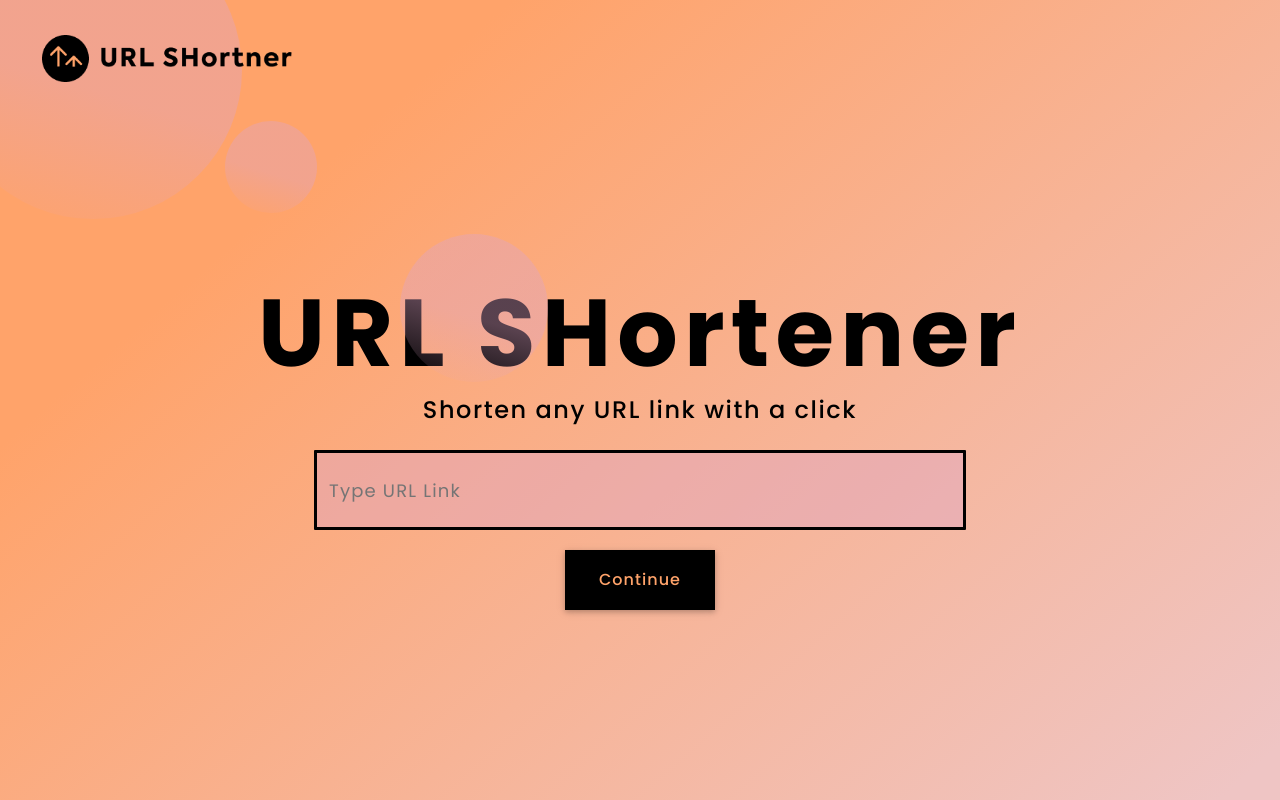
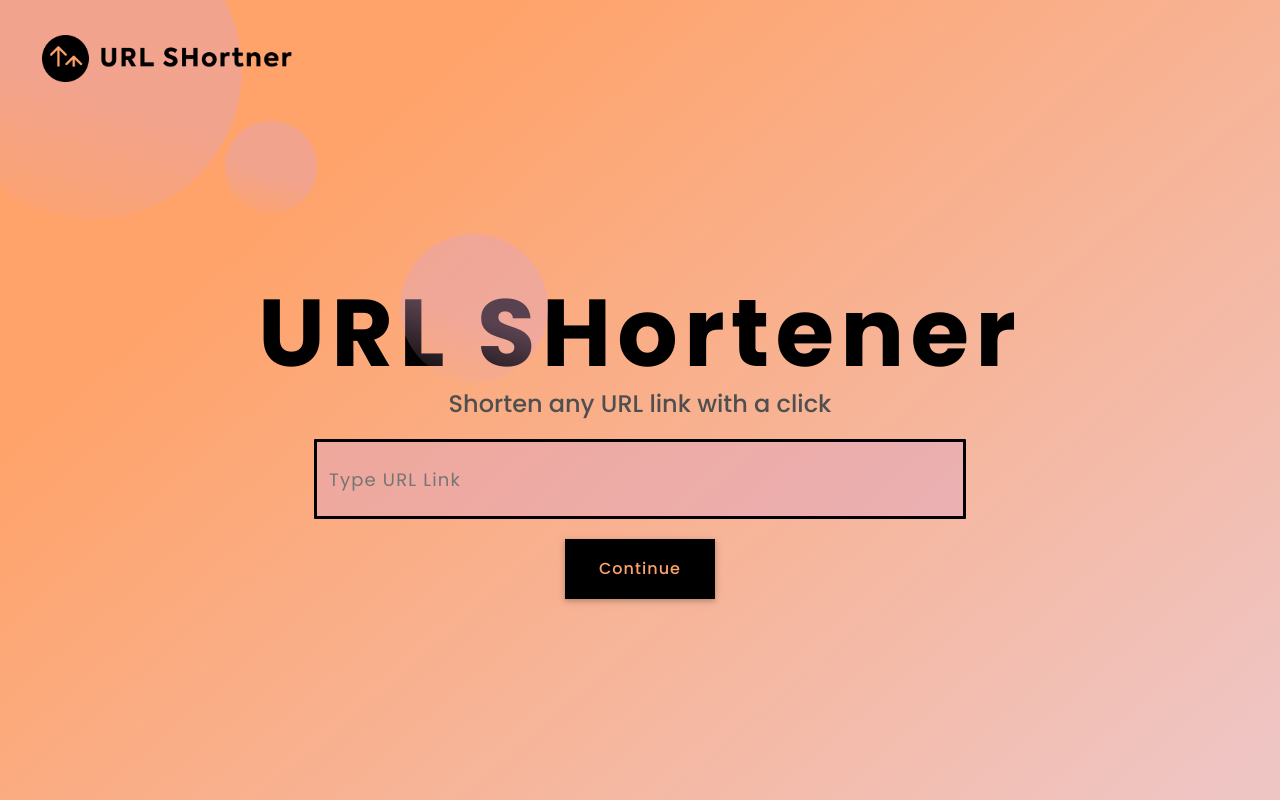
Before and after one commit to aybruhm/url-shortener-frontend, a Vue app: page / in a window 1280 px wide. Shown: the top 800 px of the page. Built offline with nearby package versions, Linux system fonts and the light colour scheme.

Commit message:
Update Main component

```diff
--- a/src/components/Main.vue
+++ b/src/components/Main.vue
@@ -60,17 +60,6 @@ h1.main-text {
     color: #000000;
 }
 
-h4.main-subtitle {
-    font-style: normal;
-    font-weight: 500;
-    font-size: 24px;
-    margin-top: 0%;
-    padding-top: 0%;
-    line-height: 40px;
-    letter-spacing: 0.065em;
-    color: #000000;
-}
-
 
 @media screen and (max-width: 489px) {
     div.main-top-bg {
@@ -88,9 +77,5 @@ h4.main-subtitle {
         font-size: 46px;
         margin-top: 60px;
     }
-
-    h4.main-subtitle {
-        font-size: 18px;
-    }
 }
 </style>
```
